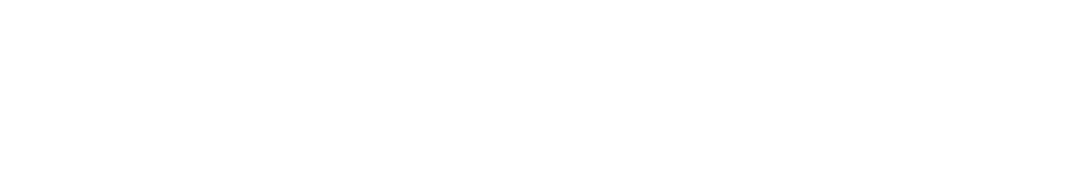
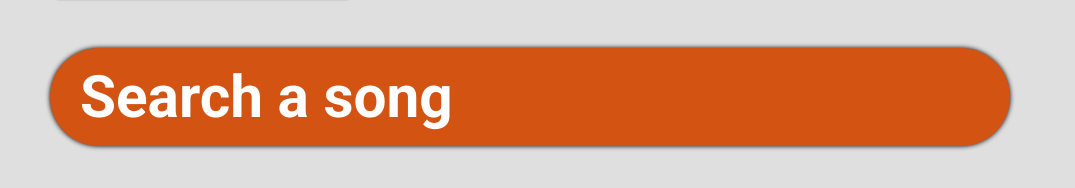
Before and after one commit to byjackli/lyrics, a React (Create React App) app: page /styleguide in a window 1280 px wide. Shown: the part 4388-4576 px from the top of the page, without its empty margins (0-1075 px from the left). Before the commit the page ends 2234 px from the top, so only its background shows below. Built offline with nearby package versions, Linux system fonts and the light colour scheme.

Commit message:
add searchbar
#16 #11

```diff
--- a/src/components/Nodes.js
+++ b/src/components/Nodes.js
@@ -1,7 +1,7 @@
 import React, { Component } from 'react';
 
 
-// Card element, use when neccessary
+// Queue element, use when neccessary
 export class Queue extends Component {
 
     constructor(props) {
@@ -71,3 +71,20 @@
         )
     }
 }
+
+export class Search extends Component {
+
+    constructor(props) {
+        super(props);
+        this.state = {
+        }
+    }
+
+    render() {
+        return(
+            <div className="search">
+                <input type="search" {...this.props} />
+            </div>
+        )
+    }
+}
--- a/src/pages/styleguide.js
+++ b/src/pages/styleguide.js
@@ -1,7 +1,7 @@
 import React, { Component } from 'react';
 // import { Navbar, CompactNavbar, Menubar, Footer } from '../components/Navigation';
 // import { Searchbar, Suggestbox } from '../components/Search';
-import { Queue } from '../components/Nodes';
+import { Queue, Search } from '../components/Nodes';
 import { Button, Intext } from '../components/Clicks';
 
 
@@ -112,6 +112,9 @@
                         <Queue id="002" song="ROCKSTAR (feat. Roddy Ricch)" artist="DaBaby, Roddy Ricch" image="https://i.scdn.co/image/ab67616d00001e0220e08c8cc23f404d723b5647" alt="Next Album Cover" />
                         <Queue add={true} />
                     </div>
+                    <div>
+                        <Search placeholder="Search a song"/>
+                    </div>
                 </section>
             </main>
         )
--- a/src/styles/mainstyle.css
+++ b/src/styles/mainstyle.css
@@ -66,8 +66,13 @@
   width: 100%;
   min-height: 100%;
   height: fit-content;
-  padding: 50px 75px;
+  padding: 50px 0;
   padding-top: calc(50px + var(--navheight));
+}
+section {
+  width: 100%;
+  height: 100vh;
+  overflow: hidden;
 }
 .pagecover {
   width: 100%;
@@ -304,12 +309,12 @@
 /* --- 03c Forms --- */
 /* Input Fields */
 input::placeholder {
-  color: var(--LightM);
+  color: var(--LightL);
   transition: all var(--out);
 }
 input[type='text'], input[type='email'], input[type='password'], input[type='search'] {
   min-width: 45%;
-  background-color: var(--BrandS);
+  background-color: var(--BrandL);
   padding: 15px 20px;
   border: none;
   border-radius: 99px;
@@ -570,8 +575,12 @@
 }
 /* Search bar */
 input[type='search'] {
+  width: 75vw;
+  padding-left: 30px;
+  box-shadow: 0px 0px 5px var(--DarkL);
   font-weight: 600;
-  width: 45%;
+  font-size: 3.25em;
+  transition: all var(--out);
 }
 input[type='search']::-webkit-search-cancel-button{
   position: relative;
@@ -580,11 +589,17 @@
   background-color: var(--LightL);
   height: 1em;
   width: 1em;
-  border-radius:10px;
+  clip-path: polygon(20% 0%, 0% 20%, 30% 50%, 0% 80%, 20% 100%, 50% 70%, 80% 100%, 100% 80%, 70% 50%, 100% 20%, 80% 0%, 50% 30%);
+}
+input[type='search']:hover {
+  box-shadow: 0px 0px 15px var(--DarkS);
+  transform: scale(1.01);
+  transition: all var(--in);
 }
 input[type='search']:focus {
-  font-weight: 600;
-  min-width: 55%;
+  box-shadow: 0px 0px 15px var(--DarkS);
+  transform: scale(1);
+  transition: all var(--in);
 }
 /* Suggest box*/
 .suggestBox {
@@ -736,11 +751,3 @@
 main.styleguide .compact-navbar,
 main.styleguide .menubar,
 main.styleguide footer { margin: 50px 0 !important; position: relative !important; z-index: 50;}
-main.styleguide div.menubar { height: 800px !important; }
-main.styleguide .suggestBox { width: 400px !important; }
-.styleguide .cards-and-slots { width: 540px !important; }
-main.styleguide .card { min-width: 540px !important; }
-main.styleguide .colorbox {
-  width: 100px;
-  height: 100px;
-}
```
